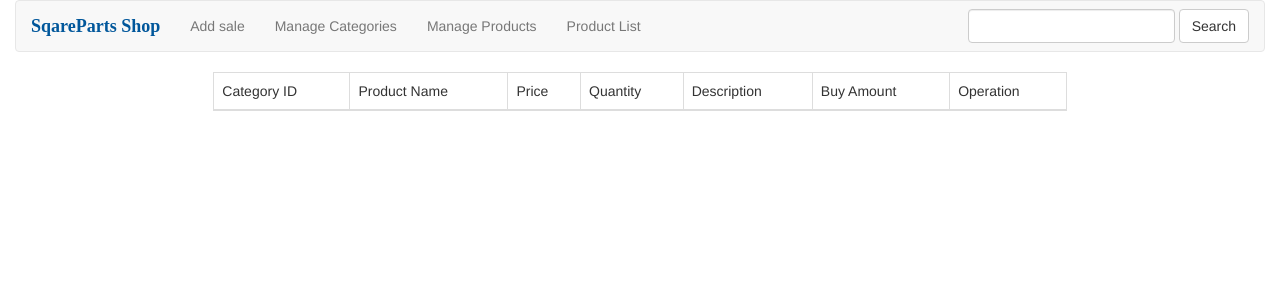
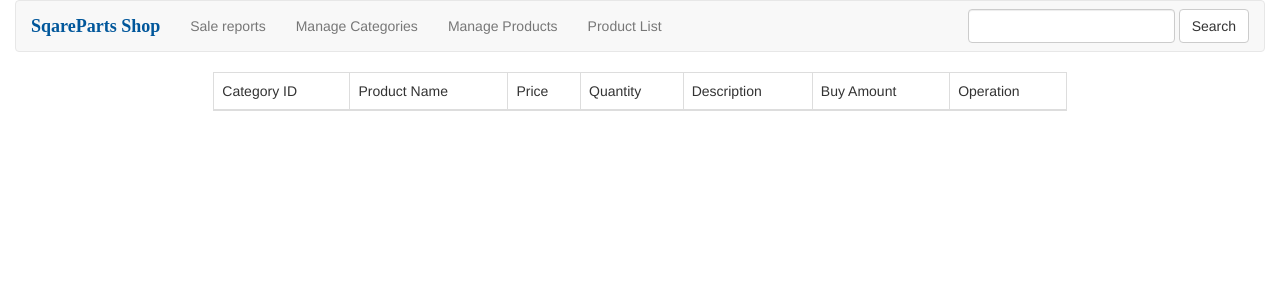
Before and after one commit to JaxonDvl/squareparts-web, a PHP site: page / in a window 1280 px wide. Shown: the top 300 px of the page. Run offline with PHP 8.4, Linux system fonts and the light colour scheme; data that the repository does not hold is empty; some web fonts are replaced.

Commit message:
small fix

```diff
--- a/buy.php
+++ b/buy.php
@@ -37,7 +37,7 @@
                     <div class="collapse navbar-collapse" id="bs-example-navbar-collapse-1">
                         <ul class="nav navbar-nav ">
                             <li>
-                                <a href="buy.php">Add sale</a>
+                                <a href="buy.php">Sale reports</a>
                             </li>
                             <li>
                                 <a href="categories.php">Manage Categories</a>
--- a/categories.php
+++ b/categories.php
@@ -35,7 +35,7 @@
                     <div class="collapse navbar-collapse" id="bs-example-navbar-collapse-1">
                         <ul class="nav navbar-nav ">
                             <li>
-                                <a href="buy.php">Add sale</a>
+                                <a href="buy.php">Sale reports</a>
                             </li>
                             <li>
                                 <a href="categories.php">Manage Categories</a>
--- a/connect.php
+++ b/connect.php
@@ -17,3 +17,4 @@
         die("Connection failed: " . $db->connect_error);
     }
     //echo "Connected successfully (".$db->host_info.")";
+?>
--- a/index.php
+++ b/index.php
@@ -35,7 +35,7 @@
                     <div class="collapse navbar-collapse" id="bs-example-navbar-collapse-1">
                         <ul class="nav navbar-nav ">
                             <li>
-                                <a href="buy.php">Add sale</a>
+                                <a href="buy.php">Sale reports</a>
                             </li>
                             <li>
                                 <a href="categories.php">Manage Categories</a>
--- a/manage.php
+++ b/manage.php
@@ -35,7 +35,7 @@
                     <div class="collapse navbar-collapse" id="bs-example-navbar-collapse-1">
                         <ul class="nav navbar-nav ">
                             <li>
-                                <a href="buy.php">Add sale</a>
+                                <a href="buy.php">Sale reports</a>
                             </li>
                             <li>
                                 <a href="categories.php">Manage Categories</a>
--- a/productslist.php
+++ b/productslist.php
@@ -35,7 +35,7 @@
                     <div class="collapse navbar-collapse" id="bs-example-navbar-collapse-1">
                         <ul class="nav navbar-nav ">
                             <li>
-                                <a href="buy.php">Add sale</a>
+                                <a href="buy.php">Sale reports</a>
                             </li>
                             <li>
                                 <a href="categories.php">Manage Categories</a>
```
